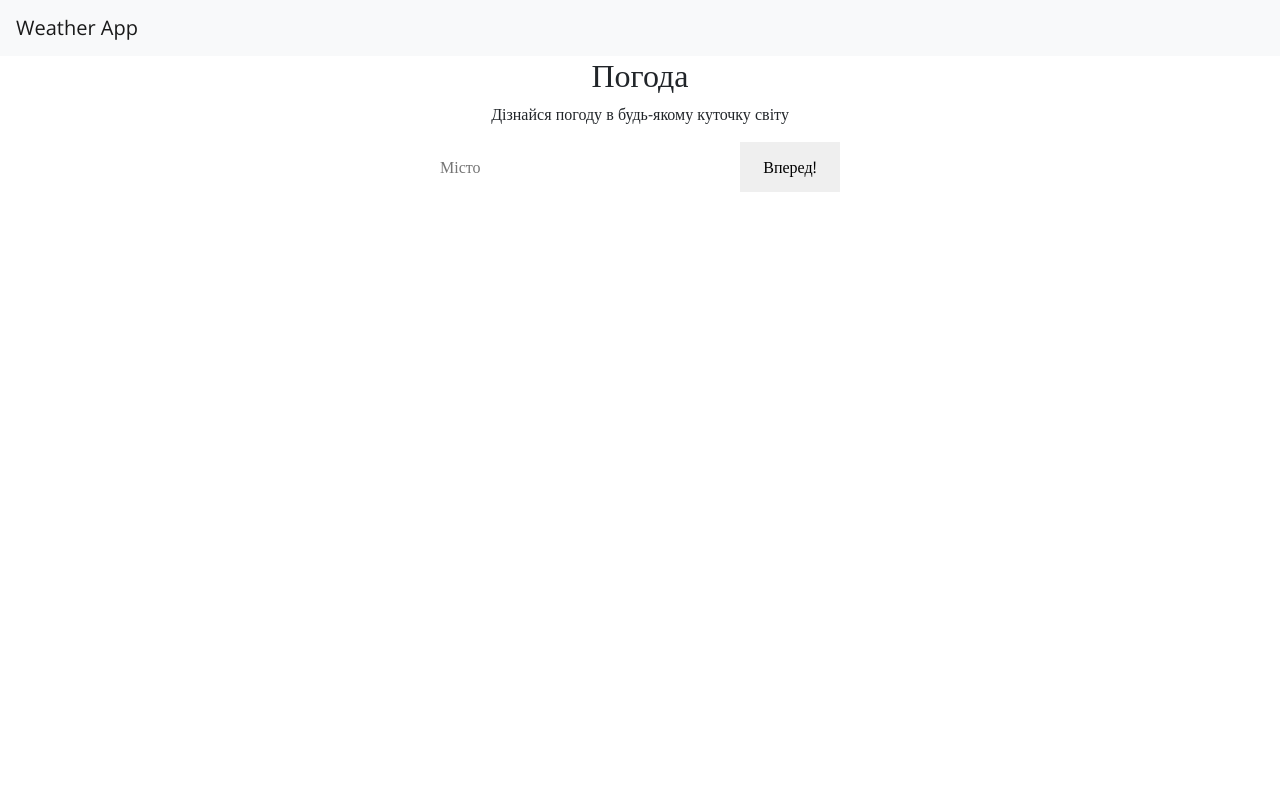
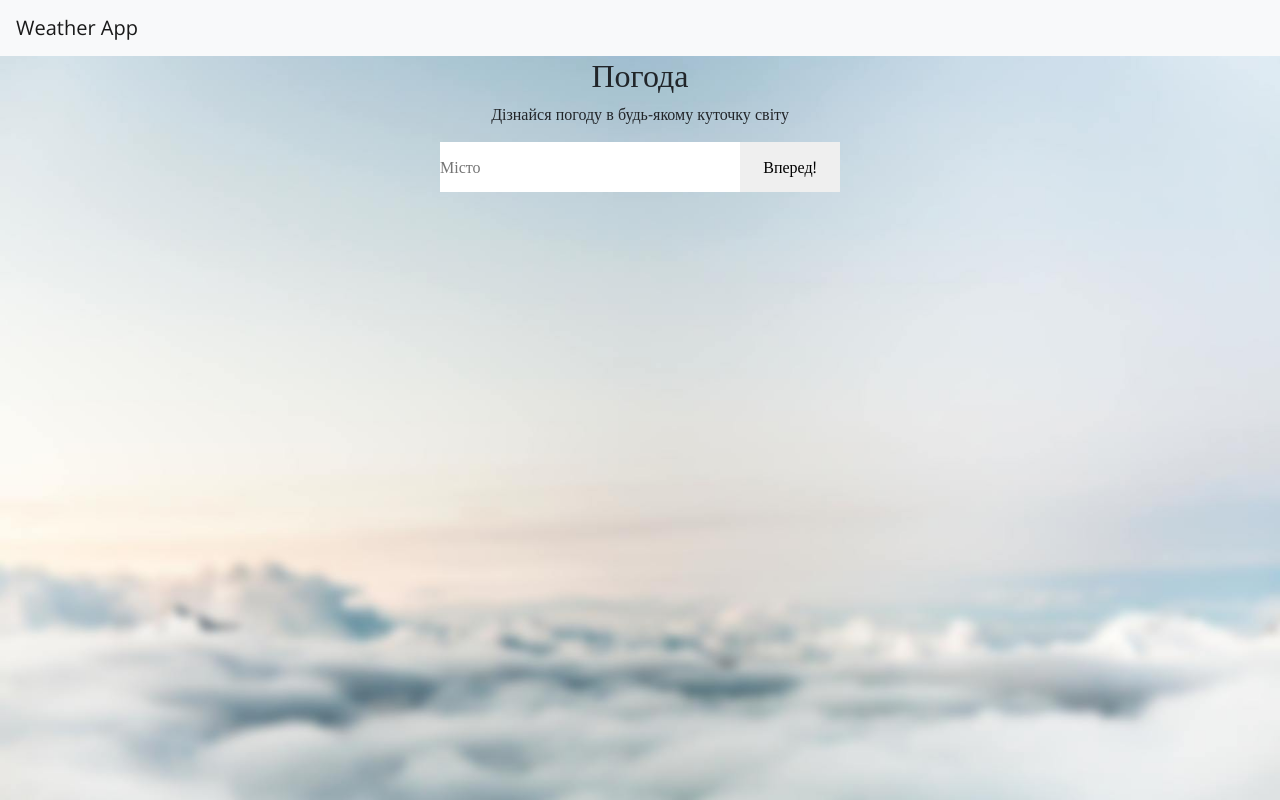
Before and after one commit to yaroslavbilokin/weatherReact, a React (Create React App) app: page / in a window 1280 px wide. Built offline with nearby package versions, Linux system fonts and the light colour scheme.

Commit message:
fixed design

```diff
--- a/src/App.css
+++ b/src/App.css
@@ -2,6 +2,23 @@
 
 body {
   font-family: "Open Sans", serif;
+  background-image: url("./background2.jpeg");
+  background-position: center; /* Center the image */
+  background-repeat: no-repeat; /* Do not repeat the image */
+  background-size: cover;
+  height: 100vh;
+
+}
+.info-block {
+  background-image: url("./background.jpg");
+  background-position: center; /* Center the image */
+  background-repeat: no-repeat; /* Do not repeat the image */
+  background-size: cover;
+  width: 80%;
+  margin: auto;
+  border-radius: 10px;
+  margin-top: 40px;
+  margin-bottom: 40px;
 }
 
 .currentWeather {
--- a/src/App.js
+++ b/src/App.js
@@ -104,7 +104,7 @@ class App extends React.Component {
     const {fiveDayForecast, currentDayWeather} = this.state;
     return (
 
-          <div className="container">
+          <div className="">
               <div>
                 <div className="info">
                   <Info />
@@ -113,7 +113,7 @@ class App extends React.Component {
                   <Form weatherMethod={this.gettingWeather}/>
                 </div>
               </div>
-              <div>
+              <div className="info-block">
                   <Weather
                       temp={Math.floor(this.state.temp)}
                       city={this.state.city}
```
Also changed, not shown: src/background.jpg, src/background2.jpeg (added).
